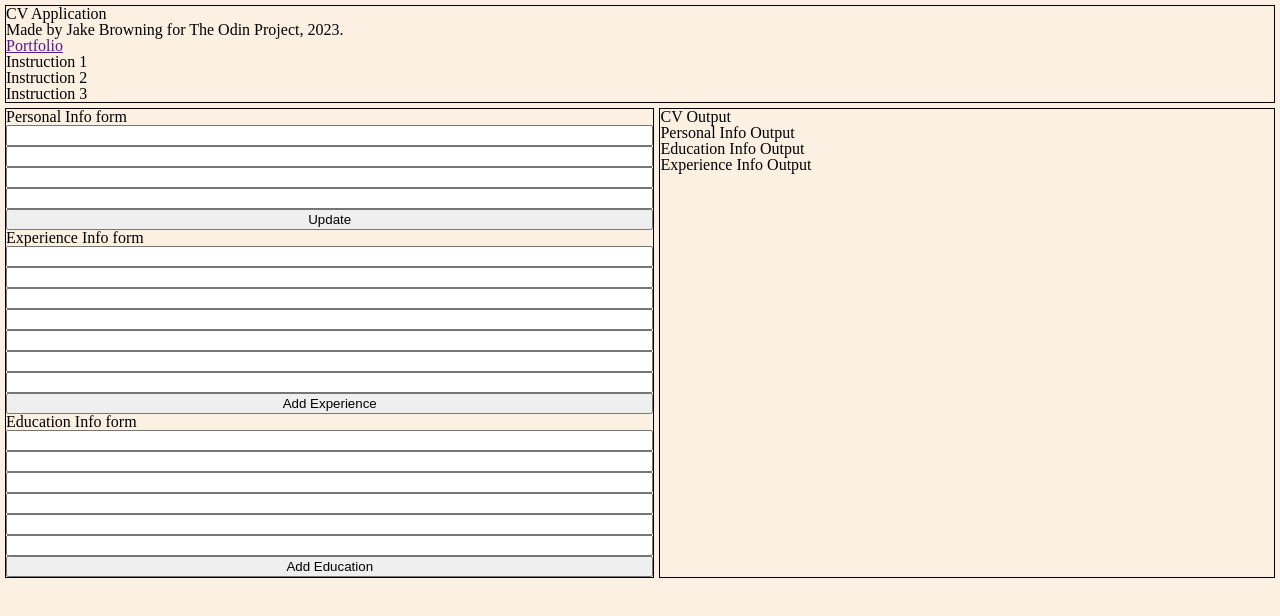
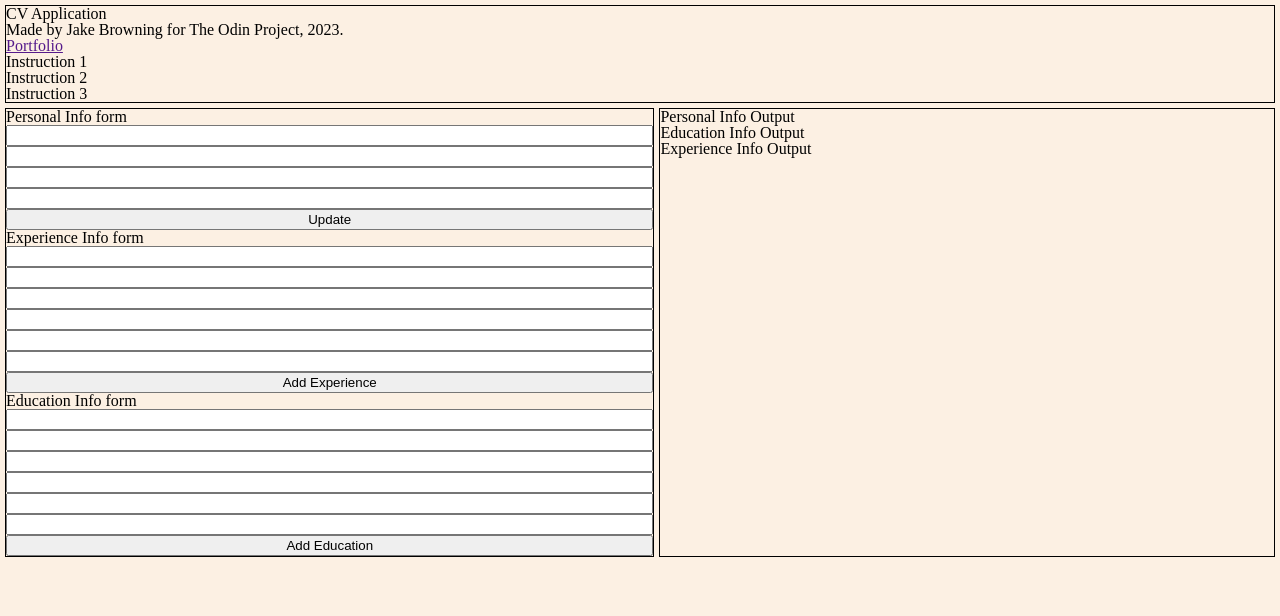
Before and after one commit to JakeBrowning90/cv-application, a React (Vite) app in the folder cv-application/: page / in a window 1280 px wide. Shown: the top 616 px of the page. Built offline with nearby package versions, Linux system fonts and the light colour scheme.

Commit message:
Add forms and map functionality for experience entries

```diff
--- a/cv-application/src/App.jsx
+++ b/cv-application/src/App.jsx
@@ -41,6 +41,84 @@ function App() {
     setCurrentPersonal(personal);
   };
 
+  //experience
+  const[experience, setExperience] = useState({
+    position: '',
+    organization: '',
+    location: '',
+    responsibilities: '',
+    startDate: '',
+    endDate: '',
+    id: uuidv4(),
+    });
+  //experienceEntries
+  const[experienceEntries, setExperienceEntries] = useState([]);
+
+  const handleExperienceChange = (e) => {
+    const value = e.target.value;
+    const name = e.target.name;
+
+    setExperience((experience) => {
+      return {
+        ...experience,   // Spread Operator
+        [name]: value
+      }
+    })
+  }
+
+  // onSubmit handler for form
+  const onSubmitExperience = (e) => {
+    //Prevent default behavior (form refresh)
+    e.preventDefault();
+
+    //Check if education key is already in use
+    const replaceEntry = experienceEntries.find(entry => entry.id == experience.id);
+
+    //if key isn't already in use, add new entry to array
+    if (replaceEntry == undefined) {
+      setExperienceEntries(
+        // Add current education form inputs to an object, add the object to an array to be read by the component
+        experienceEntries.concat(experience),
+      );
+    }
+    else {
+      // Insert modified entry back into array
+      const replaceIndex = experienceEntries.indexOf(replaceEntry)
+      const editedArray = [...experienceEntries.slice(0,replaceIndex ), experience, ...experienceEntries.slice(replaceIndex + 1)]
+      setExperienceEntries(
+        editedArray,
+      );
+    }
+    // Clear out the input fields, prepare next ID
+    setExperience({
+      position: '',
+      organization: '',
+      location: '',
+      responsibilities: '',
+      startDate: '',
+      endDate: '',
+      id: uuidv4(),
+    });
+  };
+
+  const editExperienceEntry = (id) => {
+    const updatedEntry = experienceEntries.find(entry => entry.id == id);
+    setExperience({
+      position: updatedEntry.position,
+      organization: updatedEntry.organization,
+      location: updatedEntry.location,
+      responsibilities: updatedEntry.responsibilities,
+      startDate:  updatedEntry.startDate,
+      endDate:  updatedEntry.endDate,
+      id: updatedEntry.id,
+    });
+  };
+
+  const deleteExperienceEntry = (id) => {
+    // const educationEntries = educationEntries.filter(entry => entry.id !== id);
+    setExperienceEntries( experienceEntries.filter(entry => entry.id !== id) );
+  };
+
 
 
   return (
@@ -51,9 +129,16 @@ function App() {
           personal={personal}
           handlePersonalChange={handlePersonalChange}
           onSubmitPersonal={onSubmitPersonal}
+          experience={experience}
+          // experienceEntries={experienceEntries}
+          handleExperienceChange={handleExperienceChange}
+          onSubmitExperience={onSubmitExperience}
         />
         <CVOutput
           currentPersonal={currentPersonal}
+          experienceEntries={experienceEntries}
+          editExperienceEntry={editExperienceEntry}
+          deleteExperienceEntry={deleteExperienceEntry}
         />
       </main>
     </>
--- a/cv-application/src/components/CVOutput.jsx
+++ b/cv-application/src/components/CVOutput.jsx
@@ -1,15 +1,23 @@
+import ExperienceOutput from "./ExperienceOutput"
+
 function CVOutput(props) {
     const currentPersonal = props.currentPersonal
+    const experienceEntries = props.experienceEntries
+    const editExperienceEntry = props.editExperienceEntry
+    const deleteExperienceEntry = props.deleteExperienceEntry
 
     return <div className="cvOutput">
-        <h1>CV Output</h1>
         <h2>Personal Info Output</h2>
         <div>{currentPersonal.username}</div>
         <div>{currentPersonal.phone}</div>
         <div>{currentPersonal.email}</div>
         <div>{currentPersonal.website}</div>
+
         <h2>Education Info Output</h2>
+        <ExperienceOutput experienceEntries={experienceEntries} editExperienceEntry={editExperienceEntry} deleteExperienceEntry={deleteExperienceEntry}/>
+
         <h2>Experience Info Output</h2>
+
     </div>
 }
 
--- /dev/null
+++ b/cv-application/src/components/ExperienceOutput.jsx
@@ -0,0 +1,22 @@
+function ExperienceOutput({experienceEntries, editExperienceEntry, deleteExperienceEntry}) {
+    return <ul>
+        {experienceEntries.map((experience) => {
+            return <li key={experience.id}>
+                <div>{experience.position}</div>
+                <div>{experience.organization}, {experience.location}</div>
+                <div>{experience.startDate} - {experience.endDate}</div>
+                <div>{experience.responsibilities}</div>
+                <div>
+                    <button onClick={() => editExperienceEntry(experience.id)}>
+                        Edit
+                    </button>
+                    <button onClick={() => deleteExperienceEntry(experience.id)}>
+                        Delete
+                    </button>
+                </div>
+            </li>;
+        })}
+    </ul>
+}
+
+export default ExperienceOutput
--- a/cv-application/src/components/Formbase.jsx
+++ b/cv-application/src/components/Formbase.jsx
@@ -1,4 +1,4 @@
-function Formbase({ personal, handlePersonalChange, onSubmitPersonal}) {
+function Formbase({ personal, handlePersonalChange, onSubmitPersonal, experience, handleExperienceChange, onSubmitExperience}) {
     return <div className="formbase">
         <h2>Personal Info form</h2>
         <form onSubmit={onSubmitPersonal}>
@@ -10,16 +10,16 @@ function Formbase({ personal, handlePersonalChange, onSubmitPersonal}) {
         </form>
 
         <h2>Experience Info form</h2>
-        <form>
-            <input type="text" />
-            <input type="text" />
-            <input type="text" />
-            <input type="text" />
-            <input type="text" />
-            <input type="text" />
-            <input type="text" />
+        <form onSubmit={onSubmitExperience}>
+            <input type="text" name="position" value={experience.position} onChange={handleExperienceChange}/>
+            <input type="text" name="organization" value={experience.organization} onChange={handleExperienceChange}/>
+            <input type="text" name="location" value={experience.location} onChange={handleExperienceChange}/>
+            <input type="text" name="responsibilities" value={experience.responsibilities} onChange={handleExperienceChange}/>
+            <input type="text" name="startDate" value={experience.startDate} onChange={handleExperienceChange}/>
+            <input type="text" name="endDate" value={experience.endDate} onChange={handleExperienceChange}/>
             <button type="submit">Add Experience</button>
         </form>
+
         <h2>Education Info form</h2>
         <form>
             <input type="text" />
```
